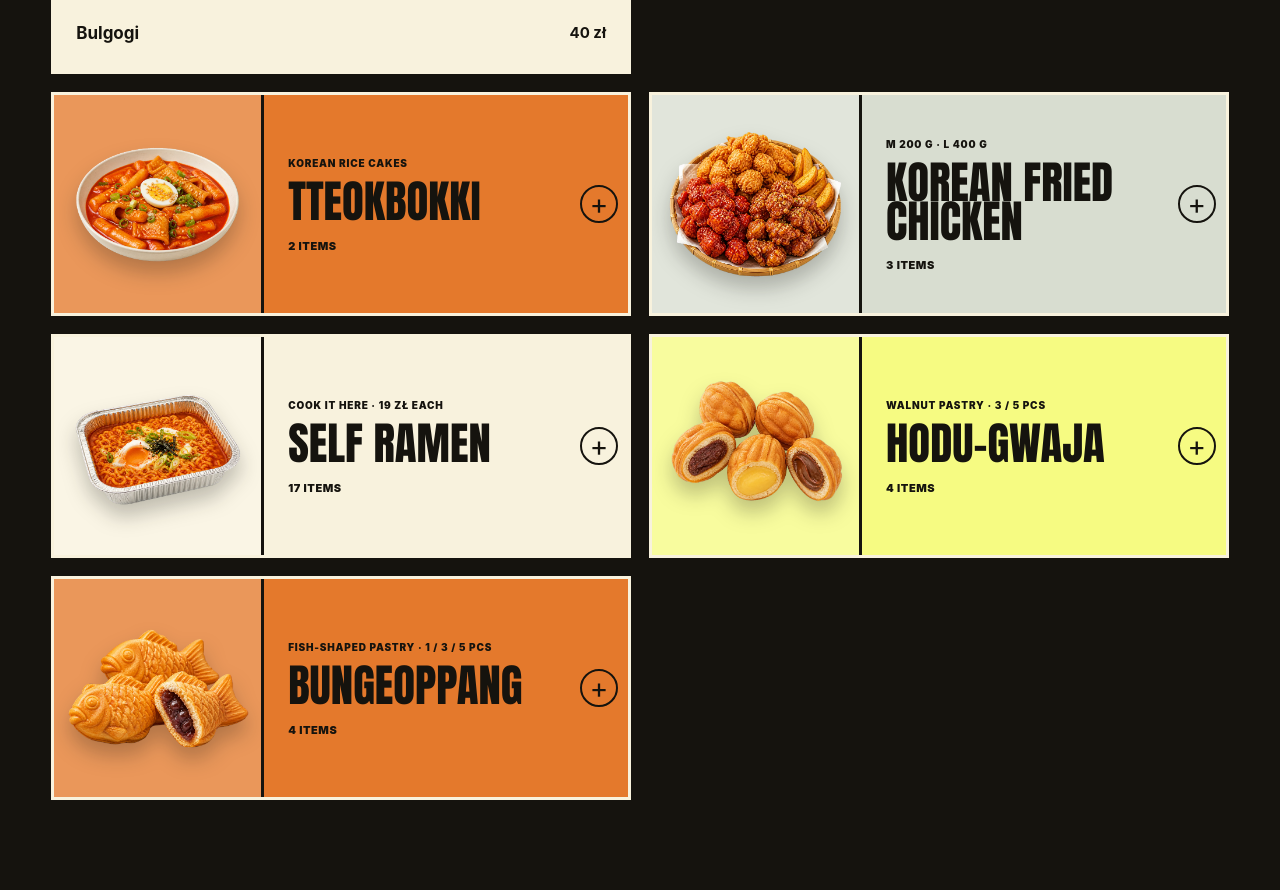
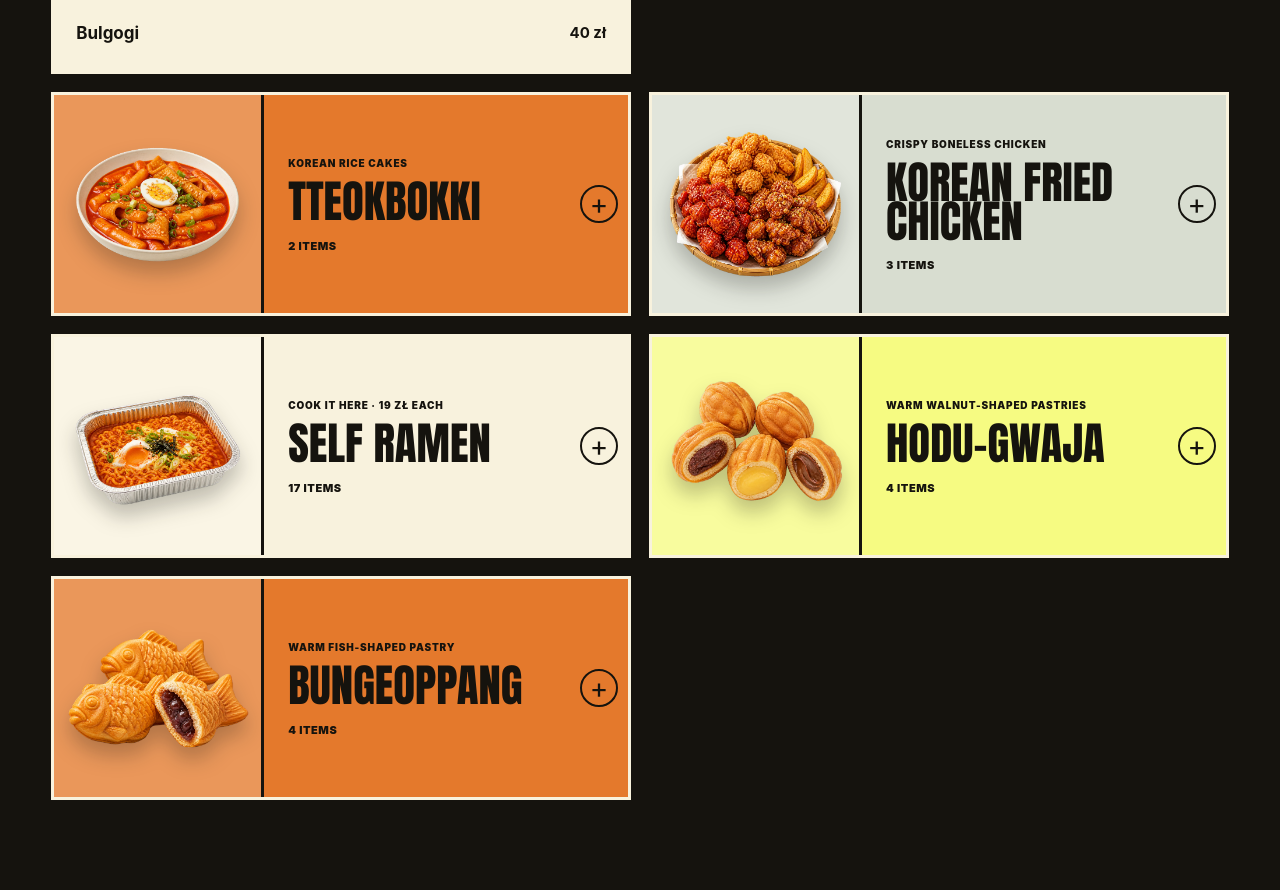
Before and after one commit to SongNoin/kstreetsnack, a Next.js app in the folder kstreetsnack/: page /en/menu/ in a window 1280 px wide. Shown: the part 1520-2410 px from the top of the page. Built offline with nearby package versions, Linux system fonts and the light colour scheme; a web font is replaced by a local one.

Commit message:
Separate menu descriptions from order sizes

```diff
--- a/kstreetsnack/app/globals.css
+++ b/kstreetsnack/app/globals.css
@@ -933,6 +933,18 @@ h1 {
   background: var(--cream);
 }
 
+.full-menu-order-note {
+  margin: 0;
+  padding: 11px 22px;
+  border-bottom: 2px solid var(--ink);
+  background: var(--acid);
+  font-size: 11px;
+  font-weight: 900;
+  letter-spacing: 0.05em;
+  line-height: 1.35;
+  text-transform: uppercase;
+}
+
 .full-menu-list article {
   min-height: 76px;
   display: grid;
--- a/kstreetsnack/app/menu-data.ts
+++ b/kstreetsnack/app/menu-data.ts
@@ -13,6 +13,7 @@ export type FullMenuCategory = {
   id: string;
   title: Localized;
   subtitle: Localized;
+  orderNote?: Localized;
   image: string;
   cover?: boolean;
   items: readonly FullMenuItem[];
@@ -91,7 +92,8 @@ export const fullMenuGroups: readonly (readonly FullMenuCategory[])[] = [
     {
       id: "chicken",
       title: ["Kurczak", "Korean fried chicken", "한국식 치킨"],
-      subtitle: ["M 200 g · L 400 g", "M 200 g · L 400 g", "M 200g · L 400g"],
+      subtitle: ["Chrupiący kurczak bez kości", "Crispy boneless chicken", "바삭하게 튀긴 순살치킨"],
+      orderNote: ["Rozmiary: M 200 g · L 400 g", "Sizes: M 200 g · L 400 g", "사이즈: M 200g · L 400g"],
       image: "chicken-ai.webp",
       items: [
         item(["Smażony", "Original fried", "후라이드"], "M 35 zł · L 60 zł"),
@@ -127,7 +129,8 @@ export const fullMenuGroups: readonly (readonly FullMenuCategory[])[] = [
     {
       id: "hodu-gwaja",
       title: ["Hodu gwaja", "Hodu-gwaja", "호두과자"],
-      subtitle: ["Ciasteczko z orzechem · 3 / 5 szt.", "Walnut pastry · 3 / 5 pcs", "호두 모양 과자 · 3 / 5개"],
+      subtitle: ["Ciepłe ciasteczka z nadzieniem", "Warm walnut-shaped pastries", "따뜻한 호두 모양 과자"],
+      orderNote: ["Porcje: 3 lub 5 szt.", "Order: 3 or 5 pcs", "주문 수량: 3개 또는 5개"],
       image: "hodu-gwaja-ai.webp",
       items: [
         item(["Czerwona fasola", "Red bean", "팥"], "3 szt. 7 zł · 5 szt. 10 zł"),
@@ -139,7 +142,8 @@ export const fullMenuGroups: readonly (readonly FullMenuCategory[])[] = [
     {
       id: "bungeoppang",
       title: ["Bungeoppang", "Bungeoppang", "붕어빵"],
-      subtitle: ["Koreańskie ciastko · 1 / 3 / 5 szt.", "Fish-shaped pastry · 1 / 3 / 5 pcs", "물고기 모양 과자 · 1 / 3 / 5개"],
+      subtitle: ["Ciepłe ciastko w kształcie ryby", "Warm fish-shaped pastry", "따뜻한 물고기 모양 과자"],
+      orderNote: ["Porcje: 1, 3 lub 5 szt.", "Order: 1, 3 or 5 pcs", "주문 수량: 1개, 3개 또는 5개"],
       image: "bungeoppang-ai.webp",
       items: [
         item(["Czerwona fasola", "Red bean", "팥"], "1 szt. 5 zł · 3 szt. 13 zł · 5 szt. 21 zł"),
--- a/kstreetsnack/app/menu-view.tsx
+++ b/kstreetsnack/app/menu-view.tsx
@@ -158,6 +158,9 @@ export default function MenuView({ lang }: { lang: Lang }) {
                     <span className="full-menu-toggle" aria-hidden="true">+</span>
                   </summary>
                   <div className="full-menu-list">
+                    {category.orderNote && (
+                      <p className="full-menu-order-note">{localized(category.orderNote, lang)}</p>
+                    )}
                     {category.items.map((menuItem) => (
                       <article key={`${category.id}-${menuItem.name[0]}`}>
                         <div>
```
